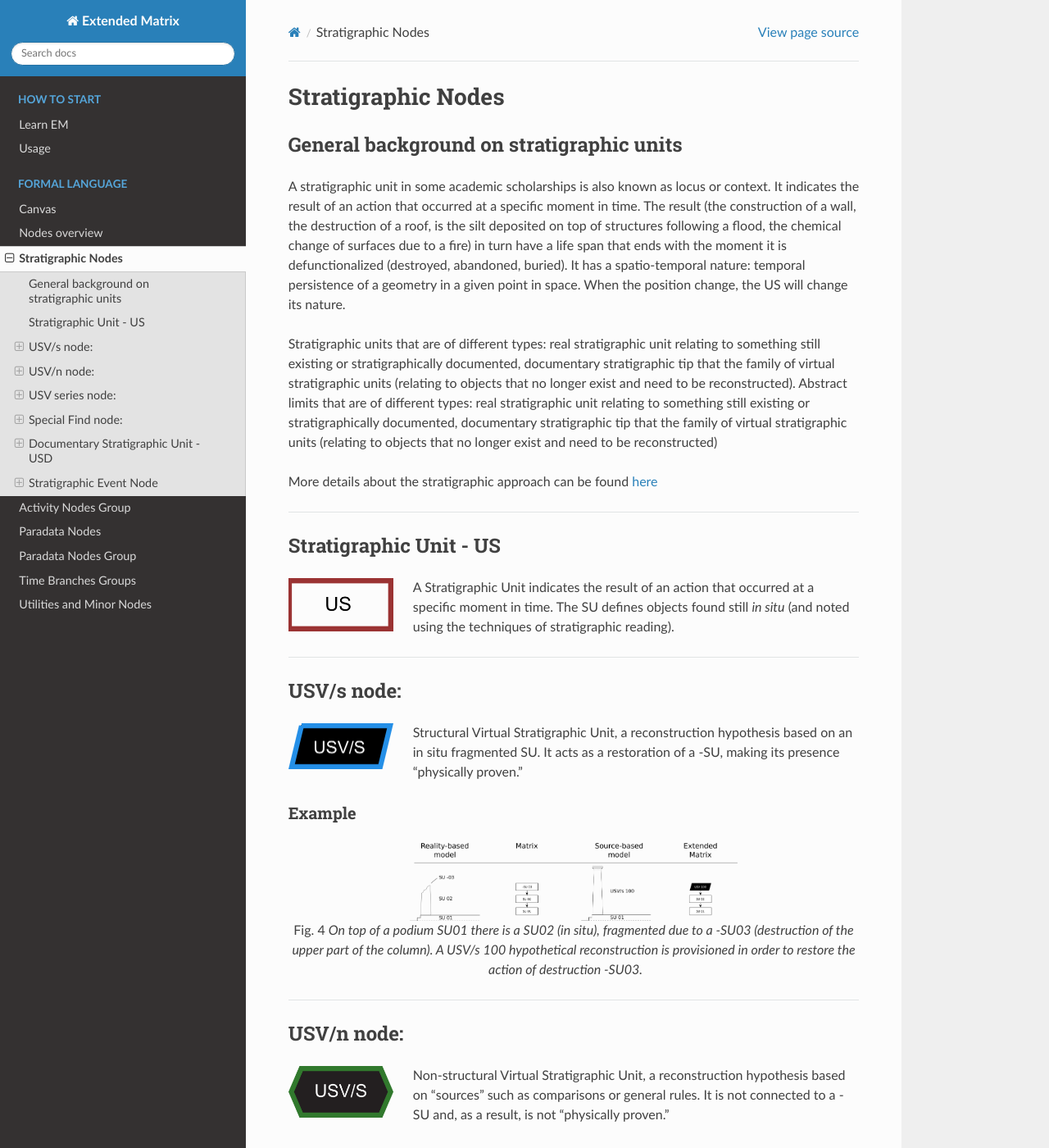
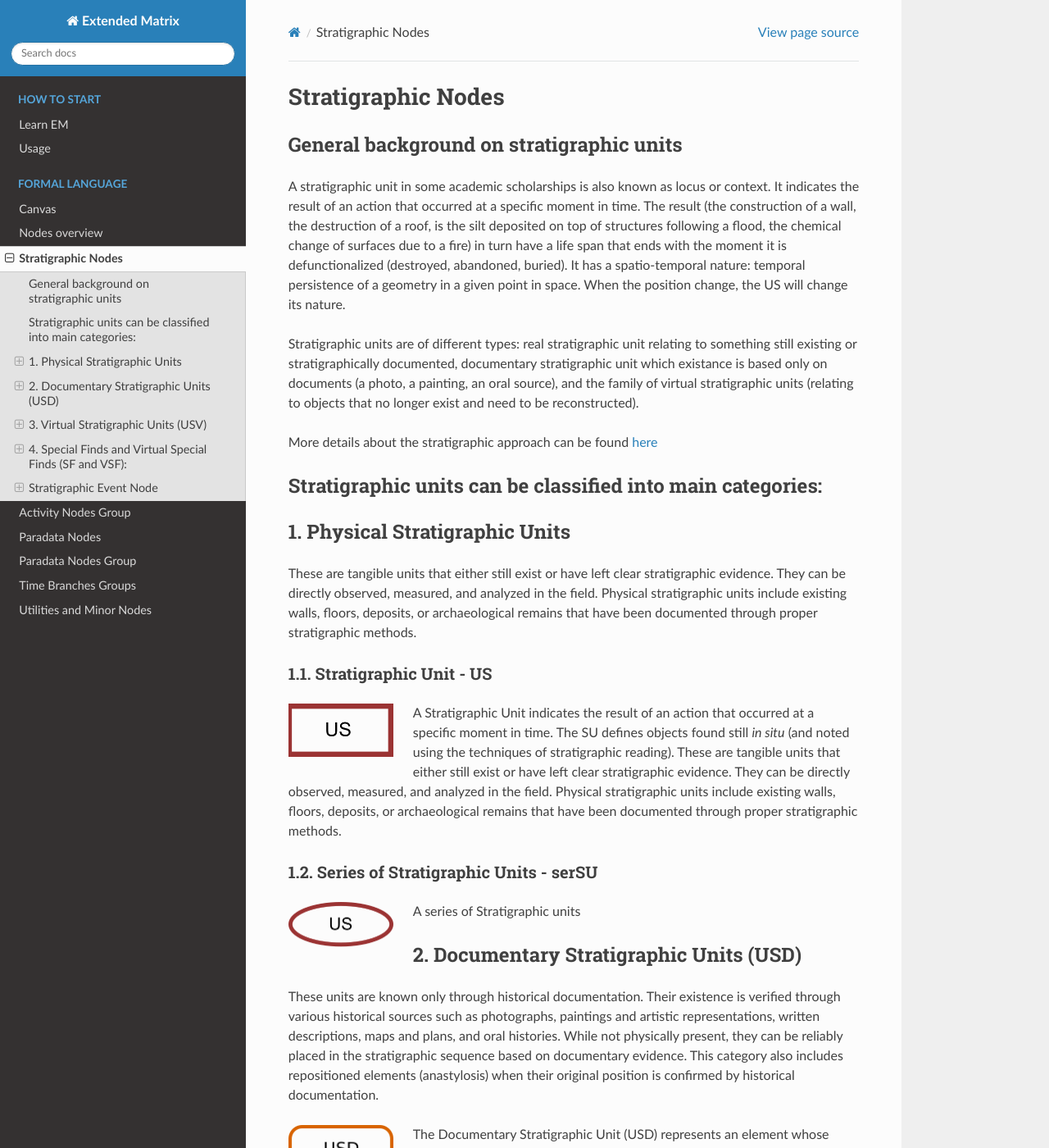
Before and after one commit to zalmoxes-laran/ExtendedMatrix-doc, a Sphinx documentation site: the page built from docs/stratigraphic_nodes.rst, in a window 1280 px wide and 1400 px high. Shown: the whole window at 82% size. Built offline with Sphinx 7.4.7 and the Read the Docs theme 3.1.0, drawn with Linux system fonts in a browser that asks for light colours; pages that are not in the unit, such as notebooks, are missing from menus; some of the changed text lies outside the part shown.

Commit message:
Update stratigraphic_nodes.rst

```diff
--- a/docs/stratigraphic_nodes.rst
+++ b/docs/stratigraphic_nodes.rst
@@ -8,138 +8,47 @@ General background on stratigraphic units
 
 A stratigraphic unit in some academic scholarships is also known as locus or context. It indicates the result of an action that occurred at a specific moment in time. The result (the construction of a wall, the destruction of a roof, is the silt deposited on top of structures following a flood, the chemical change of surfaces due to a fire) in turn have a life span that ends with the moment it is defunctionalized (destroyed, abandoned, buried). It has a spatio-temporal nature: temporal persistence of a geometry in a given point in space. When the position change, the US will change its nature.
 
-Stratigraphic units that are of different types: real stratigraphic unit relating to something still existing or stratigraphically documented, documentary stratigraphic tip that the family of virtual stratigraphic units (relating to objects that no longer exist and need to be reconstructed). Abstract limits that are of different types: real stratigraphic unit relating to something still existing or stratigraphically documented, documentary stratigraphic tip that the family of virtual stratigraphic units (relating to objects that no longer exist and need to be reconstructed)
+Stratigraphic units are of different types: real stratigraphic unit relating to something still existing or stratigraphically documented, documentary stratigraphic unit which existance is based only on documents (a photo, a painting, an oral source), and the family of virtual stratigraphic units (relating to objects that no longer exist and need to be reconstructed).
 
 More details about the stratigraphic approach can be found  `here <stratigraphic_approach.html>`_
 
------------------------
 
-.. _us:
+Stratigraphic units can be classified into main categories:
+-----------------------------------------------------------
 
-Stratigraphic Unit - US
------------------------
+1. Physical Stratigraphic Units
+-------------------------------
+
+These are tangible units that either still exist or have left clear stratigraphic evidence. They can be directly observed, measured, and analyzed in the field. Physical stratigraphic units include existing walls, floors, deposits, or archaeological remains that have been documented through proper stratigraphic methods.
+
+.. _usnode:
+
+1.1. Stratigraphic Unit - US
+~~~~~~~~~~~~~~~~~~~~~~~~~~~~
 
 .. image:: img/2D/US.png
   :width: 128px
   :align: left
 
-A Stratigraphic Unit indicates the result of an action that occurred at a specific moment in time. The SU defines objects found still *in situ* (and noted using the techniques of stratigraphic reading).
+A Stratigraphic Unit indicates the result of an action that occurred at a specific moment in time. The SU defines objects found still *in situ* (and noted using the techniques of stratigraphic reading). These are tangible units that either still exist or have left clear stratigraphic evidence. They can be directly observed, measured, and analyzed in the field. Physical stratigraphic units include existing walls, floors, deposits, or archaeological remains that have been documented through proper stratigraphic methods.
 
------------------------
+.. _serusnode:
 
-.. _usvnodes:
+1.2. Series of Stratigraphic Units - serSU
+~~~~~~~~~~~~~~~~~~~~~~~~~~~~~~~~~~~~~~~~~~
 
-USV/s node:
------------
-
-.. image:: img/2D/USVs.png
+.. image:: img/2D/serSU.png
   :width: 128px
   :align: left
 
-Structural Virtual Stratigraphic Unit, a reconstruction hypothesis based on an in situ fragmented SU. It acts as a restoration of a -SU, making its presence "physically proven."
-
-Example
-~~~~~~~
-
-.. figure:: img/B01.png
-  :width: 400
-  :align: center
-
-  On top of a podium SU01 there is a SU02 (in situ), fragmented due to a -SU03 (destruction of the upper part of the column). A USV/s 100 hypothetical reconstruction is provisioned in order to restore the action of destruction -SU03.
-
------------------------
-
-USV/n node:
------------
-
-.. image:: img/2D/USVn.png
-  :width: 128px
-  :align: left
-
-Non-structural Virtual Stratigraphic Unit, a reconstruction hypothesis based on "sources" such as comparisons or general rules. It is not connected to a -SU and, as a result, is not "physically proven."
-
-Example
-~~~~~~~
-
-.. figure:: img/B02.png
-  :width: 400
-  :align: center
-
-  There are only the remains of a podium SU01. A USV/n 100 hypothetical reconstruction is provisioned (without physical destruction signs that prove the presence of a column).
-
------------------------
-
-.. _usvseries:
-
-USV series node:
-----------------
-
-.. image:: img/2D/serUSV.png
-  :width: 128px
-  :align: left
-
-  A series of USVn objects, like a colonnade or a sequence of acroteria, considered as a whole. This seriation node acts as a proxy for the entire group.
-
-Example
-~~~~~~~
-
-.. figure:: img/B03.png
-  :width: 400
-  :align: center
-
-  There are only the remains of a podium SU01. A USV/n 100 hypothetical reconstruction series of columns is provisioned (without physical destruction signs that prove the presence of a column). The series node allows to instance several USV/n at once.
-
-Example
-~~~~~~~
-
-.. figure:: img/B04.png
-  :width: 400
-  :align: center
-
-  On top of a podium SU01 there is a column SU02 (in situ) fragmented due to a -SU03 (destruction of the upper part of the column). A USV/s 100 hypothetical reconstruction is provisioned in order to restore the destruction’s action -SU03. A series USV/n 101 is provided in order to complete the peristasis of the temple.
-
-.. _sfnodes:
-
-Special Find node:
-------------------
-
-.. image:: img/2D/SF.png
-  :width: 128px
-  :align: left
-
-Refers to a non-in situ element (fragmented or intact) that needs to be repositioned. It is a real object with several known properties (color, material, etc.) except for the original position.
-
-Example
-~~~~~~~
-
-.. figure:: img/B05.png
-  :width: 400
-  :align: center
-
-  There are only the remains of a podium SU01 with a collapsed column SF01. A USV/n 100 hypothetical reconstruction is provisioned using the SF as a source. This kind of USV/n has a special status: see “USV and validation nodes” section on top of this page.
-
-Example
-~~~~~~~
-
-.. figure:: img/B06.png
-  :width: 400
-  :align: center
-
-  There are only the remains of a podium SU01 with a collapsed column SF01 (special find 01). A USV/n 100 series hypothetical reconstruction of the colonnade is provisioned using the SF as a source.
-
-Cumulative example of different USV nodes used together
-~~~~~~~~~~~~~~~~~~~~~~~~~~~~~~~~~~~~~~~~~~~~~~~~~~~~~~~
-
-.. figure:: img/B07.png
-  :width: 400
-  :align: center
-
-  USV/s and USV/n are used together. Different -SU allow to propose different USV/s.
+A series of Stratigraphic units
 
 .. _usd:
 
-Documentary Stratigraphic Unit - USD
-------------------------------------
+2. Documentary Stratigraphic Units (USD)
+----------------------------------------
+
+These units are known only through historical documentation. Their existence is verified through various historical sources such as photographs, paintings and artistic representations, written descriptions, maps and plans, and oral histories. While not physically present, they can be reliably placed in the stratigraphic sequence based on documentary evidence. This category also includes repositioned elements (anastylosis) when their original position is confirmed by historical documentation.
 
 .. image:: img/2D/USD.png
   :width: 128px
@@ -157,11 +66,110 @@ It connects to these properties:
 * color
 * etc..
 
-.. _se:
 
-.. _note:
+3. Virtual Stratigraphic Units (USV)
+------------------------------------
+
+These represent elements that no longer exist and must be reconstructed. Their existence is inferred through archaeological evidence, analysis of surrounding structures, architectural necessity, and comparative studies. Virtual units are essential for understanding the complete stratigraphic sequence, even though they cannot be directly observed. Their reconstruction requires careful analysis and interpretation of available evidence.
+
+They are divided into:
+
+.. _usvnodes:
+
+3.1 USV/s node:
+~~~~~~~~~~~~~~~
+
+.. image:: img/2D/USVs.png
+  :width: 128px
+  :align: left
+
+Structural Virtual Stratigraphic Unit, a reconstruction hypothesis based on an in situ fragmented SU. It acts as a restoration of a -SU, making its presence "physically proven."
+
+.. figure:: img/B01.png
+  :width: 400
+  :align: center
+
+  Example: On top of a podium SU01 there is a SU02 (in situ), fragmented due to a -SU03 (destruction of the upper part of the column). A USV/s 100 hypothetical reconstruction is provisioned in order to restore the action of destruction -SU03.
 
 
+3.2 USV/n node:
+~~~~~~~~~~~~~~~
+
+.. image:: img/2D/USVn.png
+  :width: 128px
+  :align: left
+
+Non-structural Virtual Stratigraphic Unit, a reconstruction hypothesis based on "sources" such as comparisons or general rules. It is not connected to a -SU and, as a result, is not "physically proven."
+
+.. figure:: img/B02.png
+  :width: 400
+  :align: center
+
+  Example: There are only the remains of a podium SU01. A USV/n 100 hypothetical reconstruction is provisioned (without physical destruction signs that prove the presence of a column).
+
+.. _usvseries:
+
+3.3 USV series node:
+~~~~~~~~~~~~~~~~~~~~
+
+.. image:: img/2D/serUSV.png
+  :width: 128px
+  :align: left
+
+  A series of USVn objects, like a colonnade or a sequence of acroteria, considered as a whole. This seriation node acts as a proxy for the entire group.
+
+.. figure:: img/B03.png
+  :width: 400
+  :align: center
+
+  Example: There are only the remains of a podium SU01. A USV/n 100 hypothetical reconstruction series of columns is provisioned (without physical destruction signs that prove the presence of a column). The series node allows to instance several USV/n at once.
+
+.. figure:: img/B04.png
+  :width: 400
+  :align: center
+
+  Example: On top of a podium SU01 there is a column SU02 (in situ) fragmented due to a -SU03 (destruction of the upper part of the column). A USV/s 100 hypothetical reconstruction is provisioned in order to restore the destruction’s action -SU03. A series USV/n 101 is provided in order to complete the peristasis of the temple.
+
+
+4. Special Finds and Virtual Special Finds (SF and VSF):
+--------------------------------------------------------
+
+These categories relate to anastylosis, where original architectural elements have been found and repositioned. When an element exists but its original position cannot be determined with absolute certainty, it is recorded as a Special Find (SF). When this element is repositioned in a hypothetical location based on archaeological interpretation rather than documentary evidence, its new position is recorded as a Virtual Special Find (VSF). This dual recording system allows archaeologists to track both the physical element and its interpretative repositioning separately.
+
+.. _sfnodes:
+
+4.1 Special Find node:
+~~~~~~~~~~~~~~~~~~~~~~
+
+.. image:: img/2D/SF.png
+  :width: 128px
+  :align: left
+
+Refers to a non-in situ element (fragmented or intact) that needs to be repositioned. It is a real object with several known properties (color, material, etc.) except for the original position.
+
+.. figure:: img/B05.png
+  :width: 400
+  :align: center
+
+  Example: There are only the remains of a podium SU01 with a collapsed column SF01. A USV/n 100 hypothetical reconstruction is provisioned using the SF as a source. This kind of USV/n has a special status.
+
+.. figure:: img/B06.png
+  :width: 400
+  :align: center
+
+  Example: There are only the remains of a podium SU01 with a collapsed column SF01 (special find 01). A USV/n 100 series hypothetical reconstruction of the colonnade is provisioned using the SF as a source.
+
+Cumulative example of different USV nodes used together
+~~~~~~~~~~~~~~~~~~~~~~~~~~~~~~~~~~~~~~~~~~~~~~~~~~~~~~~
+
+.. figure:: img/B07.png
+  :width: 400
+  :align: center
+
+  USV/s and USV/n are used together. Different -SU allow to propose different USV/s.
+
+
+.. _se:
 
 Stratigraphic Event Node
 ------------------------
```
